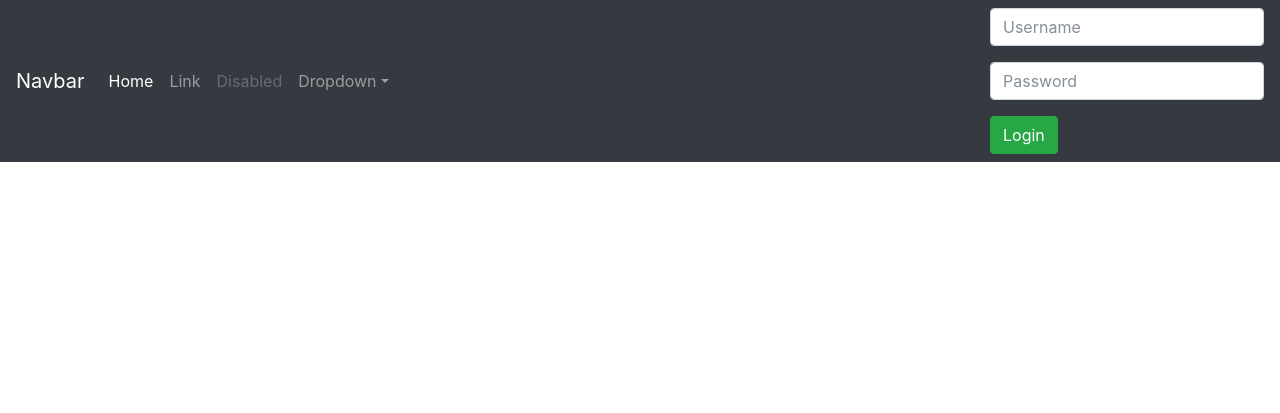
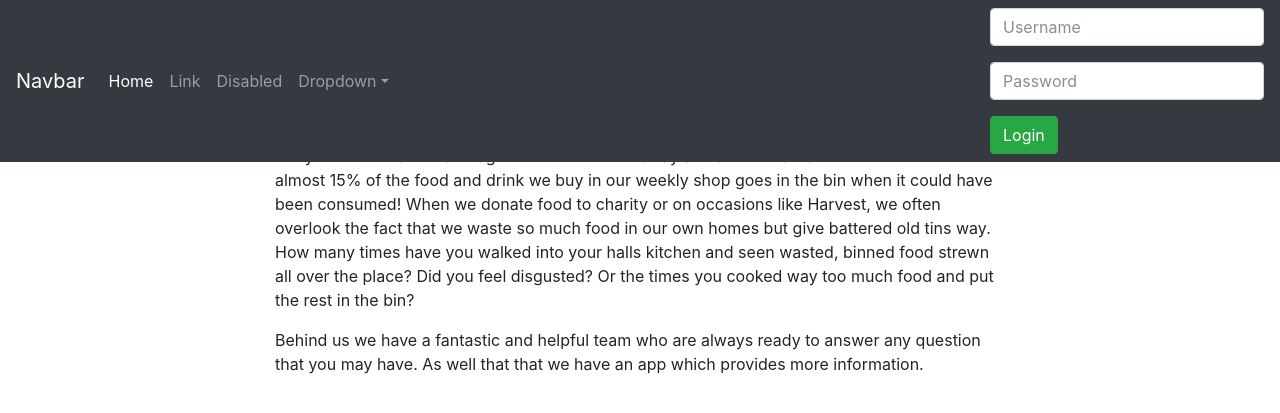
Before and after one commit to JRosborough/transmediaphp, a PHP site: page / in a window 1280 px wide. Shown: the top 413 px of the page. Run offline with PHP 8.4, Linux system fonts and the light colour scheme; some libraries are stand-ins or nearby versions.

Commit message:
page content

```diff
--- a/index.php
+++ b/index.php
@@ -73,7 +73,7 @@
             <a class="nav-link" href="#">Link</a>
           </li>
           <li class="nav-item">
-            <a class="nav-link disabled" href="#">Disabled</a>
+            <a class="nav-link" href="#">Disabled</a>
           </li>
           <li class="nav-item dropdown">
             <a class="nav-link dropdown-toggle" href="http://example.com" id="dropdown01" data-toggle="dropdown" aria-haspopup="true" aria-expanded="false">Dropdown</a>
@@ -96,14 +96,18 @@
       </div>
     </nav>
 
-    <main role="main" class="container">
+    <!-- Main Content -->
+    <div class="container">
+      <div class="row">
+        <div class="col-lg-8 col-md-10 mx-auto">
+          <p>Hello, and welcome to Wise Up To Waste an organisation that helps to spread awareness about excessive food waste produced within the United Kingdom. </p>
+          <p>Did you know that the average UK home throws away at least 6 meals a week? Here in the UK almost 15% of the food and drink we buy in our weekly shop goes in the bin when it could have been consumed! When we donate food to charity or on occasions like Harvest, we often overlook the fact that we waste so much food in our own homes but give battered old tins way. How many times have you walked into your halls kitchen and seen wasted, binned food strewn all over the place? Did you feel disgusted? Or the times you cooked way too much food and put the rest in the bin? </p>
+          <p> Behind us we have a fantastic and helpful team who are always ready to answer any question that you may have. As well that that we have an app which provides more information.
 
-      <div class="starter-template">
-
-      </div>
-
-    </main><!-- /.container -->
-
+</p>
+        </div>
+          </div>
+</div>
 
     <!-- Bootstrap core JavaScript
     ================================================== -->
```
